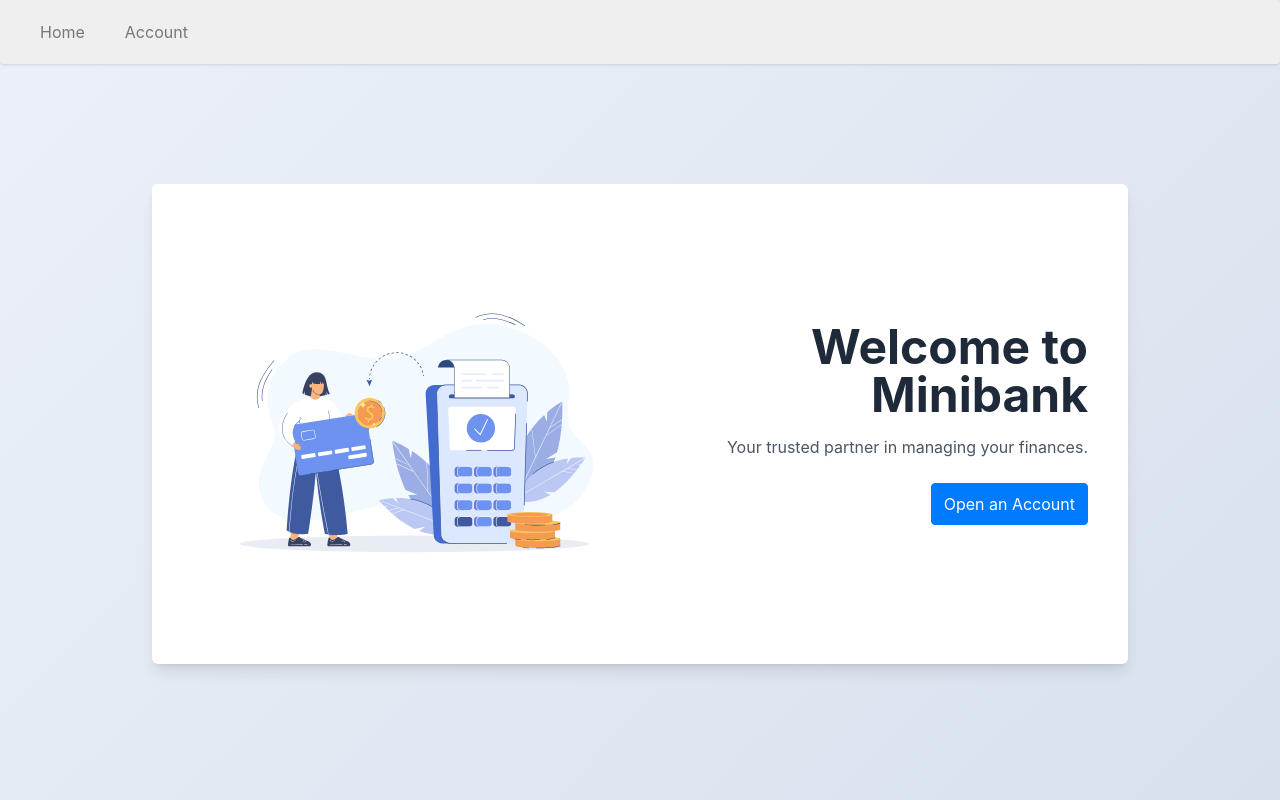
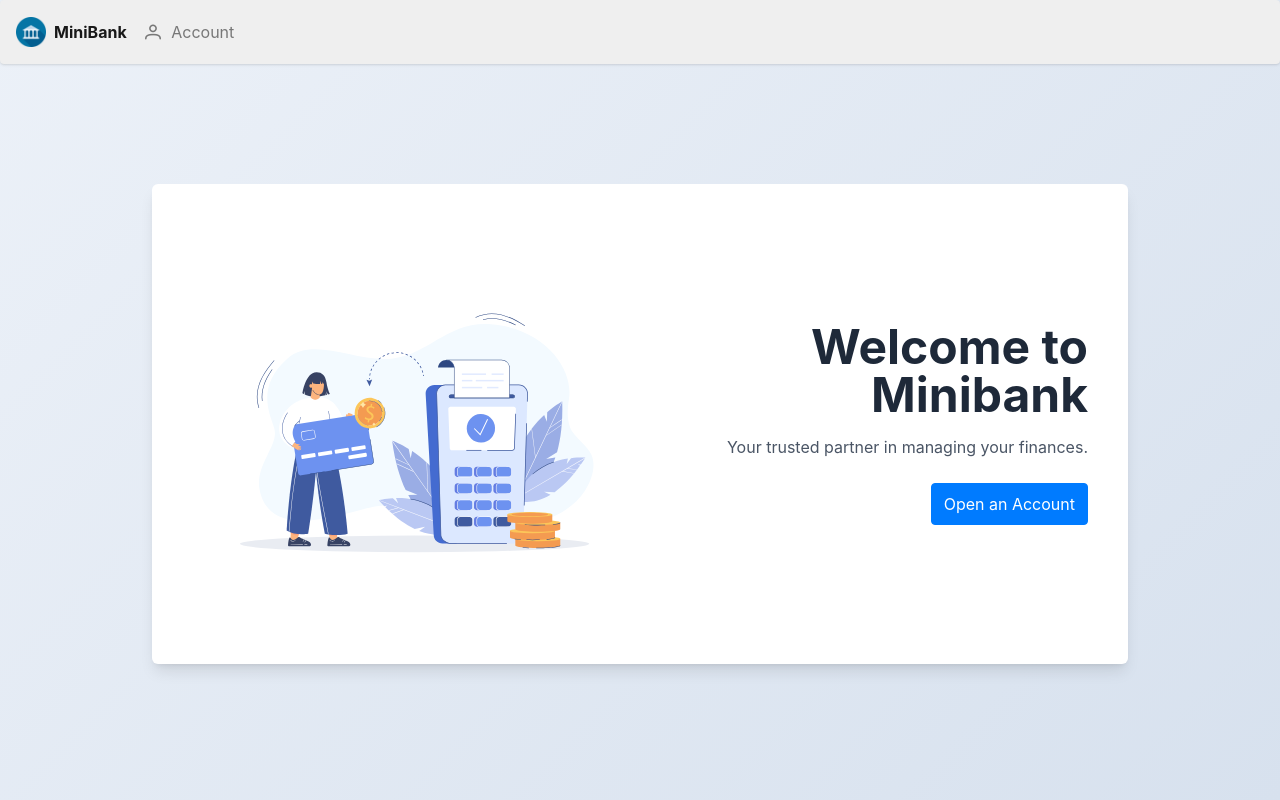
Before and after one commit to niluferpolat/corebanking-ui, a React (Vite) app: page / in a window 1280 px wide. Built offline with nearby package versions, Linux system fonts and the light colour scheme.

Commit message:
added logo

```diff
--- a/index.html
+++ b/index.html
@@ -8,7 +8,7 @@
       rel="stylesheet"
       href="https://fonts.googleapis.com/css2?family=Roboto:wght@300;400;500;700&display=swap"
     />
-
+    <link rel="icon" href="/src/assets/logo.png" />
     <meta name="viewport" content="initial-scale=1, width=device-width" />
 
     <title>minibank-fe</title>
--- a/package.json
+++ b/package.json
@@ -12,6 +12,7 @@
   },
   "dependencies": {
     "@tailwindcss/vite": "^4.1.17",
+    "primeicons": "^7.0.0",
     "primereact": "^10.9.7",
     "react": "^19.2.0",
     "react-dom": "^19.2.1",
--- a/src/components/Navbar.tsx
+++ b/src/components/Navbar.tsx
@@ -1,16 +1,13 @@
+import { Image } from "primereact/image";
 import { Menubar } from "primereact/menubar";
 import type { MenuItem } from "primereact/menuitem";
 import { useNavigate } from "react-router";
+import Logo from "@/assets/logo.png";
 
 function Navbar() {
   const navigate = useNavigate();
 
   const items: MenuItem[] = [
-    {
-      label: "Home",
-      icon: "pi pi-fw pi-home",
-      command: () => navigate("/"),
-    },
     {
       label: "Account",
       icon: "pi pi-fw pi-user",
@@ -18,7 +15,13 @@ function Navbar() {
     },
   ];
 
-  return <Menubar className="p-4 bg-white/80 border-b shadow-sm" model={items} />;
+  const start = (
+    <div className="flex items-center cursor-pointer select-none" onClick={() => navigate("/")}>
+      <Image width="30" className="mr-2" src={Logo} alt="Logo" />
+      <p className="text-md font-bold">MiniBank</p>
+    </div>
+  );
+  return <Menubar start={start} className="p-4 bg-white/80 border-b shadow-sm" model={items} />;
 }
 
 export default Navbar;
--- a/src/pages/Home.tsx
+++ b/src/pages/Home.tsx
@@ -1,4 +1,3 @@
-import "@/styles/Home.css";
 import { Button } from "primereact/button";
 import { Image } from "primereact/image";
 import MainImage from "@/assets/main-page.svg";
--- a/src/styles/global.css
+++ b/src/styles/global.css
@@ -4,4 +4,5 @@ body {
   font-family:
     -apple-system, BlinkMacSystemFont, "Segoe UI", Roboto, Oxygen, Ubuntu, Cantarell, "Open Sans",
     "Helvetica Neue", sans-serif;
+  background: linear-gradient(135deg, #ecf1f8 0%, #d7e1ee 100%);
 }
--- a/src/styles/home.css
+++ /dev/null
@@ -1,3 +0,0 @@
-body {
-  background: linear-gradient(135deg, #ecf1f8 0%, #d7e1ee 100%);
-}
--- a/src/styles/main.css
+++ b/src/styles/main.css
@@ -1,2 +1,3 @@
 @import "tailwindcss";
 @import "primereact/resources/themes/bootstrap4-light-blue/theme.css";
+@import "primeicons/primeicons.css";
```
Also changed, not shown: src/assets/logo.png (added), 1 other file (tests, documents, lock files or other folders).
